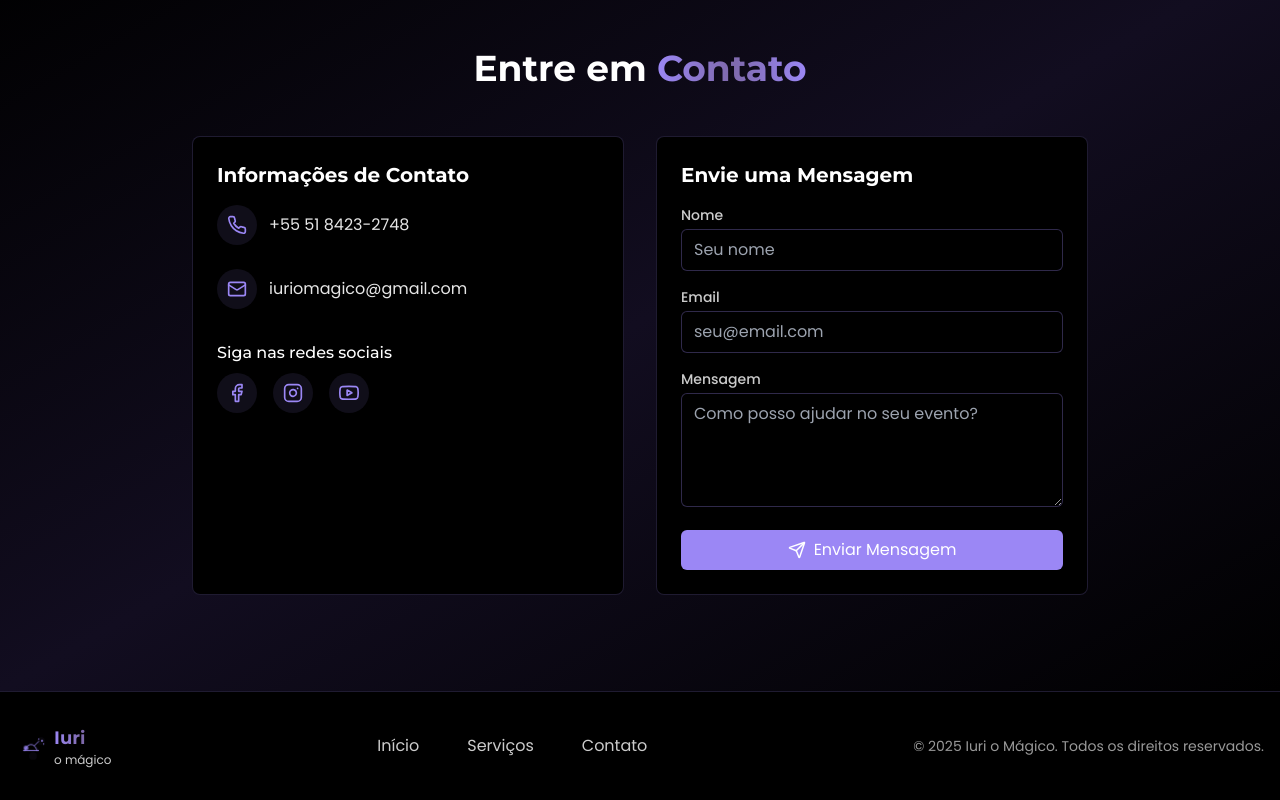
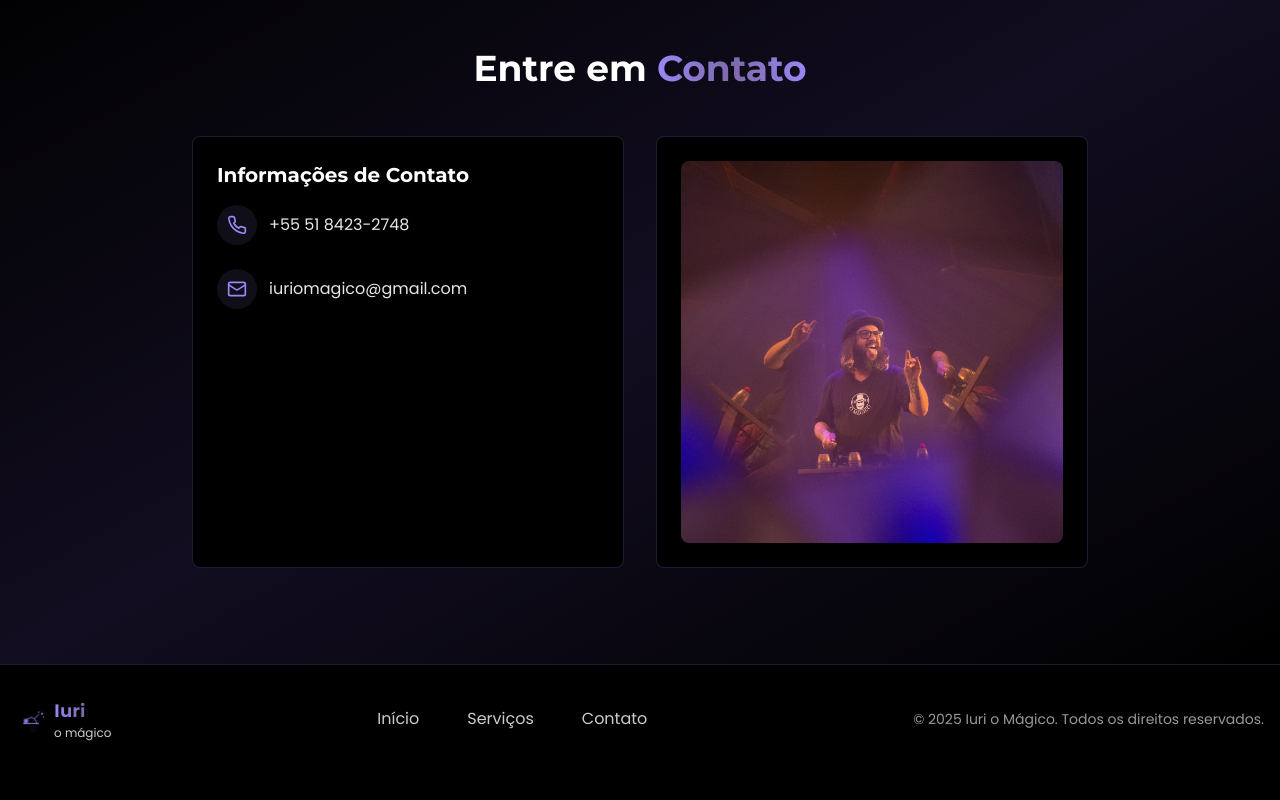
Before and after one commit to iurimagicosite/iuri-magico-landing-page, a React (Vite) app: page / in a window 1280 px wide. Shown: the part 1848-2648 px from the top of the page. After the commit the page ends 2621 px from the top, so only its background shows below. Built offline with nearby package versions, Linux system fonts and the light colour scheme.

Commit message:
Remove contact form and add image
Remove the contact form and add an image to the contact section.

```diff
--- a/src/components/Contact.tsx
+++ b/src/components/Contact.tsx
@@ -1,5 +1,5 @@
 
-import { Phone, Mail, Send } from "lucide-react";
+import { Phone, Mail } from "lucide-react";
 
 const Contact = () => {
   return (
@@ -39,89 +39,14 @@ const Contact = () => {
                   <span>iuriomagico@gmail.com</span>
                 </a>
               </div>
-
-              <div className="mt-8">
-                <h4 className="font-medium mb-2">Siga nas redes sociais</h4>
-                <div className="flex gap-4">
-                  <a
-                    href="#"
-                    target="_blank"
-                    rel="noopener noreferrer"
-                    className="w-10 h-10 rounded-full bg-magic-primary/10 flex items-center justify-center hover:bg-magic-primary/20 transition-colors"
-                  >
-                    <svg xmlns="http://www.w3.org/2000/svg" width="20" height="20" viewBox="0 0 24 24" fill="none" stroke="#9b87f5" strokeWidth="2" strokeLinecap="round" strokeLinejoin="round">
-                      <path d="M18 2h-3a5 5 0 0 0-5 5v3H7v4h3v8h4v-8h3l1-4h-4V7a1 1 0 0 1 1-1h3z"></path>
-                    </svg>
-                  </a>
-                  <a
-                    href="#"
-                    target="_blank"
-                    rel="noopener noreferrer"
-                    className="w-10 h-10 rounded-full bg-magic-primary/10 flex items-center justify-center hover:bg-magic-primary/20 transition-colors"
-                  >
-                    <svg xmlns="http://www.w3.org/2000/svg" width="20" height="20" viewBox="0 0 24 24" fill="none" stroke="#9b87f5" strokeWidth="2" strokeLinecap="round" strokeLinejoin="round">
-                      <rect x="2" y="2" width="20" height="20" rx="5" ry="5"></rect>
-                      <path d="M16 11.37A4 4 0 1 1 12.63 8 4 4 0 0 1 16 11.37z"></path>
-                      <line x1="17.5" y1="6.5" x2="17.51" y2="6.5"></line>
-                    </svg>
-                  </a>
-                  <a
-                    href="#"
-                    target="_blank"
-                    rel="noopener noreferrer"
-                    className="w-10 h-10 rounded-full bg-magic-primary/10 flex items-center justify-center hover:bg-magic-primary/20 transition-colors"
-                  >
-                    <svg xmlns="http://www.w3.org/2000/svg" width="20" height="20" viewBox="0 0 24 24" fill="none" stroke="#9b87f5" strokeWidth="2" strokeLinecap="round" strokeLinejoin="round">
-                      <path d="M22.54 6.42a2.78 2.78 0 0 0-1.94-2C18.88 4 12 4 12 4s-6.88 0-8.6.46a2.78 2.78 0 0 0-1.94 2A29 29 0 0 0 1 11.75a29 29 0 0 0 .46 5.33A2.78 2.78 0 0 0 3.4 19c1.72.46 8.6.46 8.6.46s6.88 0 8.6-.46a2.78 2.78 0 0 0 1.94-2 29 29 0 0 0 .46-5.25 29 29 0 0 0-.46-5.33z"></path>
-                      <polygon points="9.75 15.02 15.5 11.75 9.75 8.48 9.75 15.02"></polygon>
-                    </svg>
-                  </a>
-                </div>
-              </div>
             </div>
 
             <div className="bg-black p-6 rounded-lg border border-magic-primary/20">
-              <h3 className="text-xl font-bold mb-4">Envie uma Mensagem</h3>
-
-              <form className="space-y-4">
-                <div>
-                  <label htmlFor="name" className="block text-sm font-medium text-white/80 mb-1">Nome</label>
-                  <input
-                    type="text"
-                    id="name"
-                    className="w-full bg-black/80 border border-magic-primary/30 rounded-md px-3 py-2 text-white focus:outline-none focus:ring-2 focus:ring-magic-primary"
-                    placeholder="Seu nome"
-                  />
-                </div>
-
-                <div>
-                  <label htmlFor="email" className="block text-sm font-medium text-white/80 mb-1">Email</label>
-                  <input
-                    type="email"
-                    id="email"
-                    className="w-full bg-black/80 border border-magic-primary/30 rounded-md px-3 py-2 text-white focus:outline-none focus:ring-2 focus:ring-magic-primary"
-                    placeholder="seu@email.com"
-                  />
-                </div>
-
-                <div>
-                  <label htmlFor="message" className="block text-sm font-medium text-white/80 mb-1">Mensagem</label>
-                  <textarea
-                    id="message"
-                    rows={4}
-                    className="w-full bg-black/80 border border-magic-primary/30 rounded-md px-3 py-2 text-white focus:outline-none focus:ring-2 focus:ring-magic-primary"
-                    placeholder="Como posso ajudar no seu evento?"
-                  ></textarea>
-                </div>
-
-                <button
-                  type="submit"
-                  className="w-full px-4 py-2 bg-magic-primary text-white rounded-md hover:bg-magic-secondary transition-colors flex items-center justify-center gap-2"
-                >
-                  <Send size={18} />
-                  <span>Enviar Mensagem</span>
-                </button>
-              </form>
+              <img
+                src="/lovable-uploads/e1af0cdb-b956-4139-a452-3fe6a02a6265.png"
+                alt="Iuri o Mágico em ação"
+                className="w-full h-full object-cover rounded-lg"
+              />
             </div>
           </div>
         </div>
```
Also changed, not shown: public/lovable-uploads/e1af0cdb-b956-4139-a452-3fe6a02a6265.png (added).
